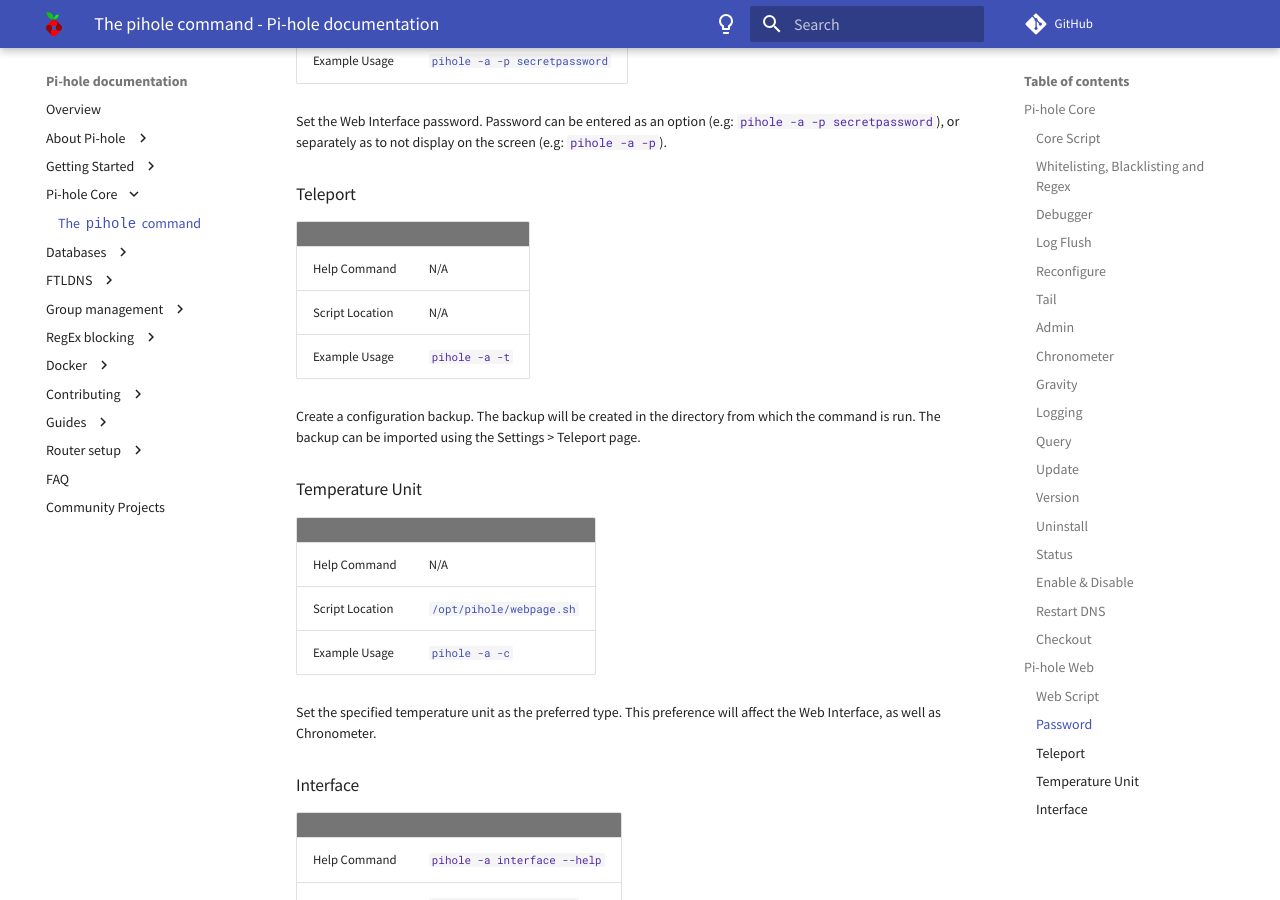
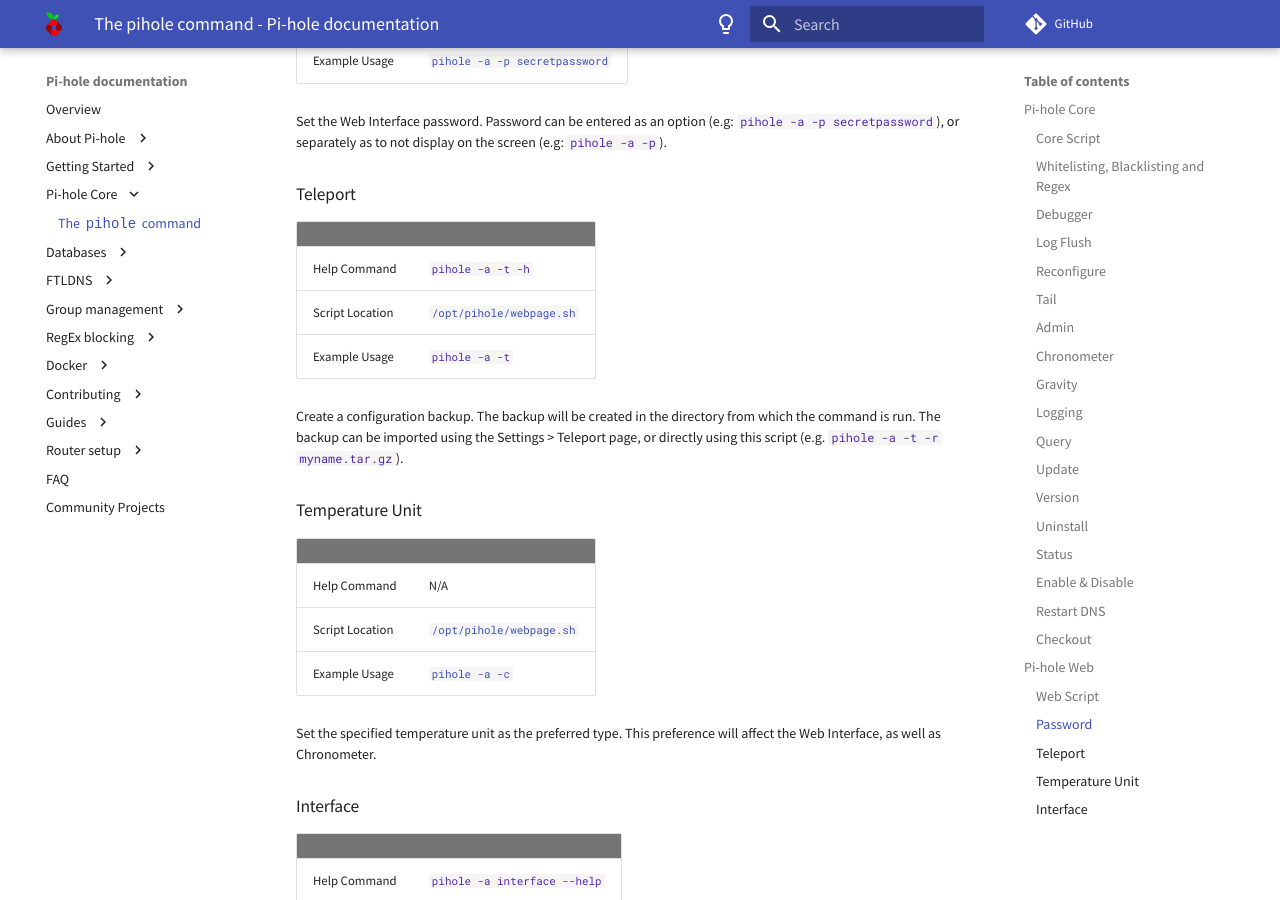
Before and after one commit to pi-hole/docs, an MkDocs documentation site: the page built from docs/core/pihole-command.md, in a window 1280 px wide and 900 px high, scrolled down 9070 px. Built offline with MkDocs 1.6.1 and Material for MkDocs 9.7.7, drawn with Linux system fonts in a browser that asks for light colours; comment, search, counter and statistics services are not loaded.

Commit message:
Document ability to restore Teleporter archives via command line
Signed-off-by: Iain Henderson <iain.henderson@mac.com>

```diff
--- a/docs/core/pihole-command.md
+++ b/docs/core/pihole-command.md
@@ -295,11 +295,11 @@
 
 | | |
  -------------- | --------------
-Help Command    | N/A
-Script Location | N/A
+Help Command    | `pihole -a -t -h`
+Script Location | [`/opt/pihole/webpage.sh`](https://github.com/pi-hole/pi-hole/blob/master/advanced/Scripts/webpage.sh)
 Example Usage   | `pihole -a -t`
 
-Create a configuration backup. The backup will be created in the directory from which the command is run. The backup can be imported using the Settings > Teleport page.
+Create a configuration backup. The backup will be created in the directory from which the command is run. The backup can be imported using the Settings > Teleport page, or directly using this script (e.g. `pihole -a -t -r myname.tar.gz`).
 
 ### Temperature Unit
 
```
